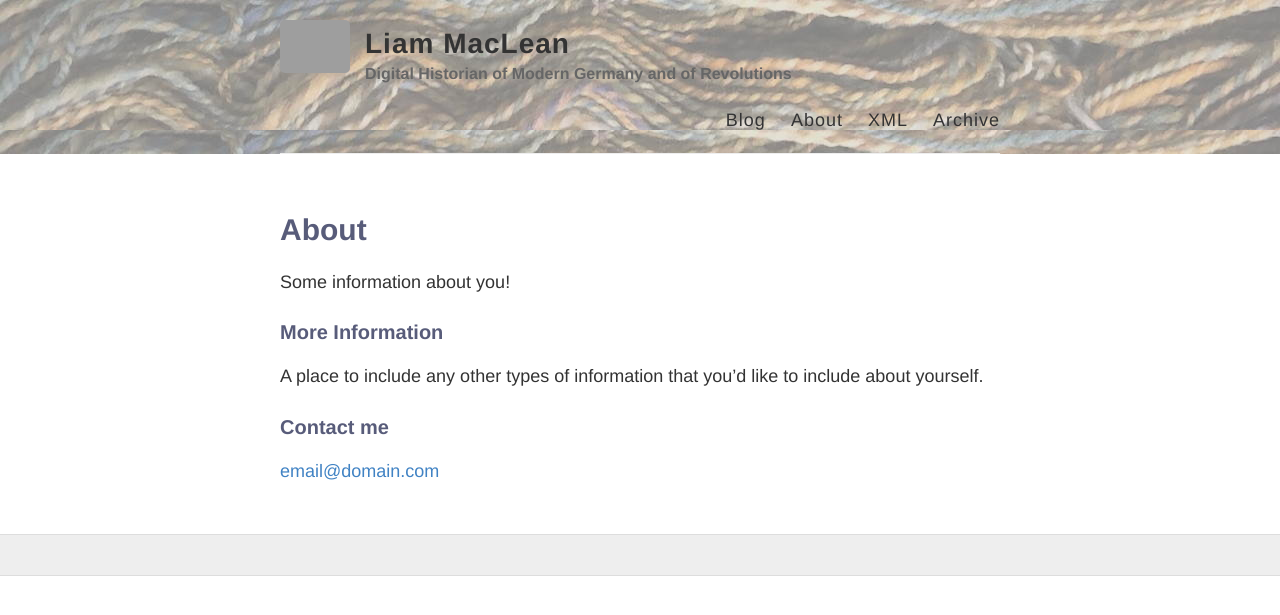
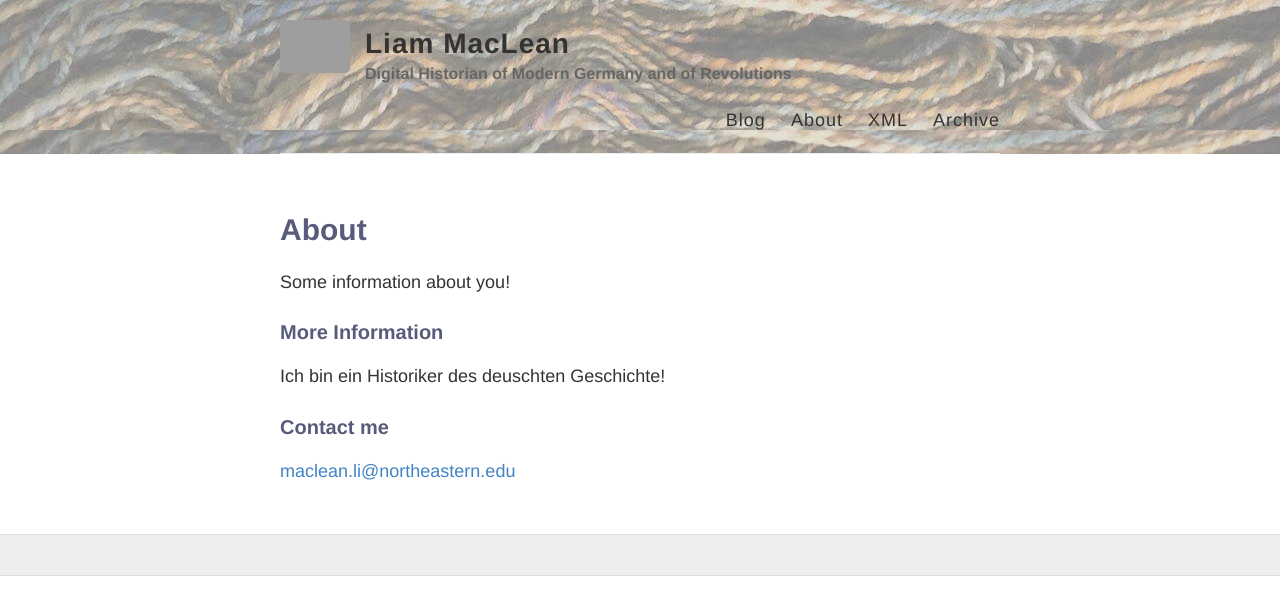
Before and after one commit to liammaclean/badsite, a Jekyll site: the page built from about.md, in a window 1280 px wide. Shown: the top 615 px of the page. Built offline with Jekyll 4.4.1, drawn with Linux system fonts in a browser that asks for light colours; grey boxes are pictures that could not be loaded.

Commit message:
Update about.md

```diff
--- a/about.md
+++ b/about.md
@@ -8,8 +8,8 @@
 
 ### More Information
 
-A place to include any other types of information that you'd like to include about yourself.
+Ich bin ein Historiker des deuschten Geschichte!
 
 ### Contact me
 
-[email@domain.com](mailto:email@domain.com)
+[maclean.li@northeastern.edu](mailto:maclean.li@northeastern.edu)
```
